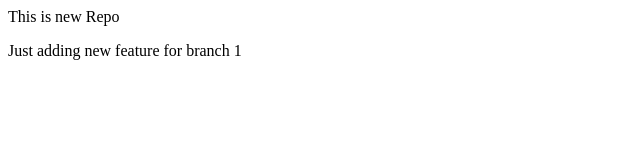
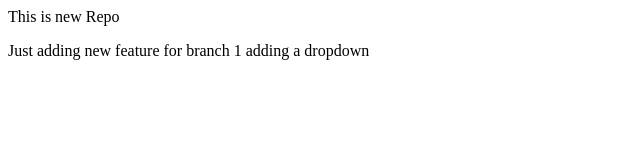
Before and after one commit to shubhamJaiswal12/LocalRepo, a plain HTML site: page index.html in a window 1280 px wide. Shown: the whole page, without its empty margins (0-640 px from the left). Drawn offline with Linux system fonts and the light colour scheme.

```diff
--- a/index.html
+++ b/index.html
@@ -1,2 +1,2 @@
 <p>This is new Repo</p>
-<p>Just adding new feature for branch 1</p>
+<p>Just adding new feature for branch 1 adding a dropdown</p>
```
